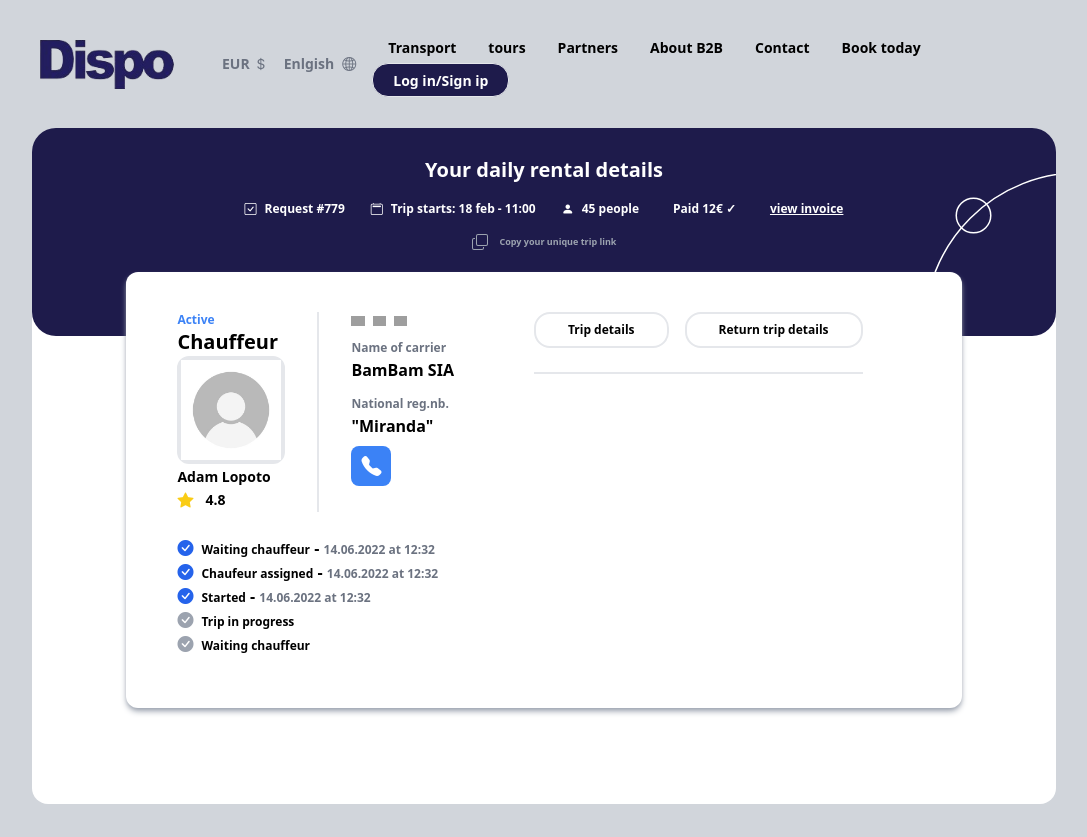
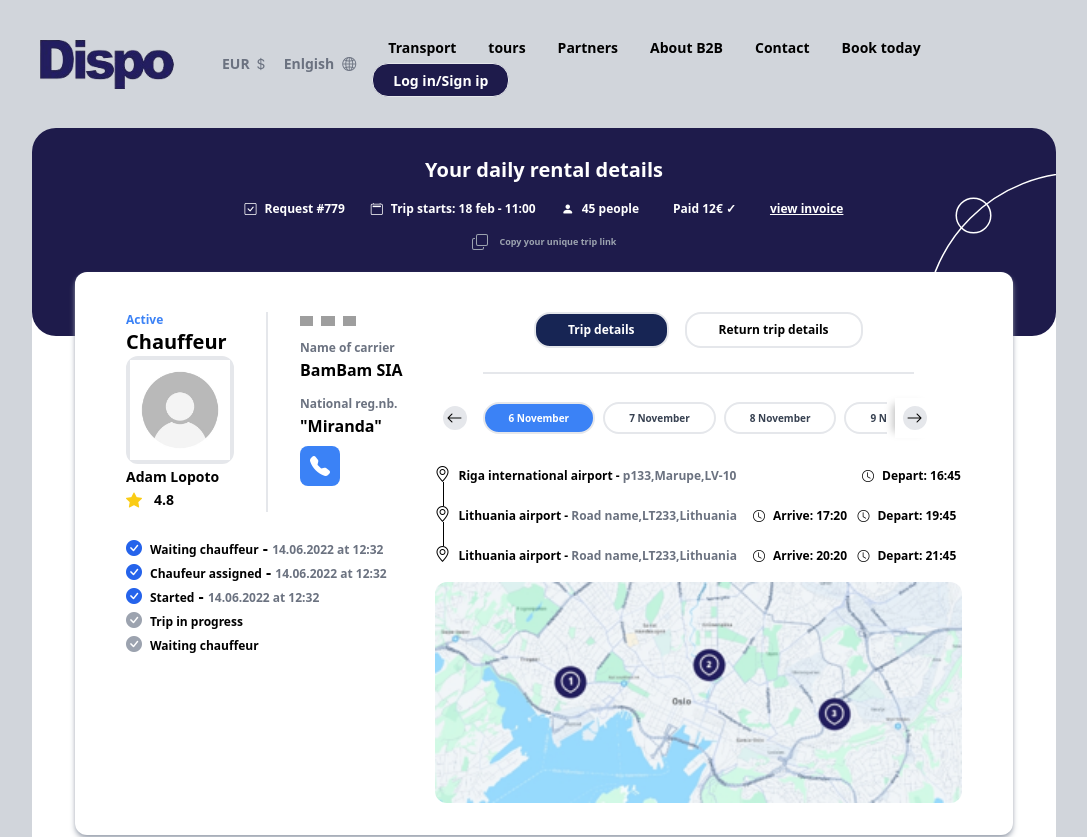
Before and after one commit to ErnestNeimanis/dispo, a Vue app: page /auth in a window 1280 px wide. Shown: the top 837 px of the page, without its empty margins (96-1183 px from the left). Built offline with nearby package versions, Linux system fonts and the light colour scheme; grey boxes are pictures that could not be loaded.

Commit message:
not route query details  for demo added

```diff
--- a/src/components/rental-profile/RentalProfile.vue
+++ b/src/components/rental-profile/RentalProfile.vue
@@ -8,7 +8,7 @@ import ReturnTripDetails from './return-trip-details/ReturnTripDetails.vue';
 import { useRoute } from 'vue-router';
 import { useWindowSize } from '@/window';
 
-const {largeWindow,mediumWindow,smallWindow} = useWindowSize();
+
 
 const route = useRoute();
 </script>
@@ -26,7 +26,7 @@ const route = useRoute();
         </div>
         <div class=" min-w-[500px">
             <TripMenu class="- " />
-            <TripDetails v-if="route.query.details == 'trip-details'" />
+            <TripDetails v-if="route.query.details == 'trip-details' || !route.query.details " />
             <ReturnTripDetails v-else-if="route.query.details == 'return-trip-details'" />
         </div>
     </div>
--- a/src/components/rental-profile/TripMenu.vue
+++ b/src/components/rental-profile/TripMenu.vue
@@ -11,7 +11,7 @@ const route = useRoute();
         <div class="flex justify-center items-center gap-4 border-b-2 pb-6">
 
             <RouterLink :to="{ path: '/booking', query: { details: 'trip-details' } }">
-                <button :class="{ 'bg-blue-950 text-white': route.query.details == 'trip-details' }"
+                <button :class="{ 'bg-blue-950 text-white': route.query.details == 'trip-details' || !route.query.details  }"
                     class="px-8 py-2 text-xs font-bold rounded-2xl border-2 hover:bg-blue-950 hover:text-white">Trip
                     details</button>
             </RouterLink>
--- a/src/router/index.ts
+++ b/src/router/index.ts
@@ -7,6 +7,7 @@ const router = createRouter({
     {
       path: "/",
       name: "home",
+      query: { details: "trip-details" },
       component: HomeView,
     },
     {
```
